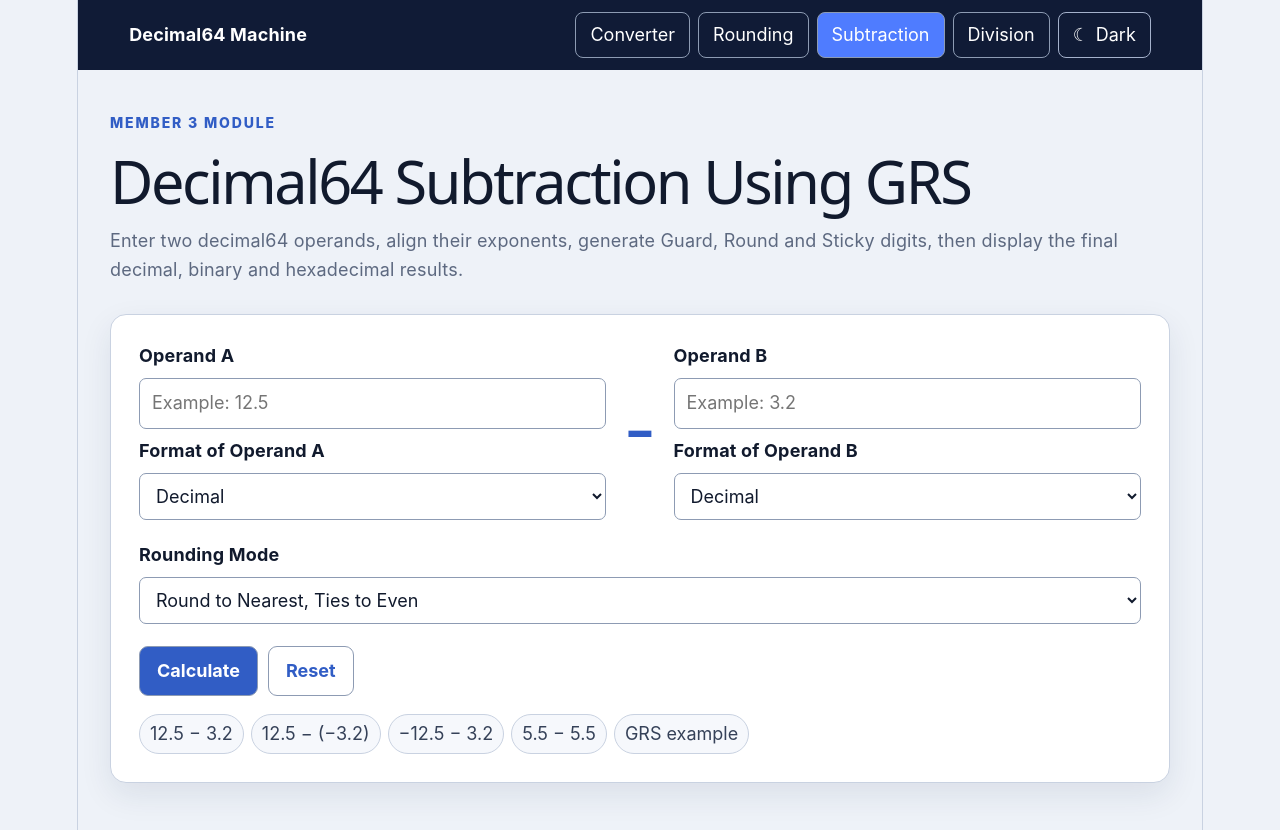
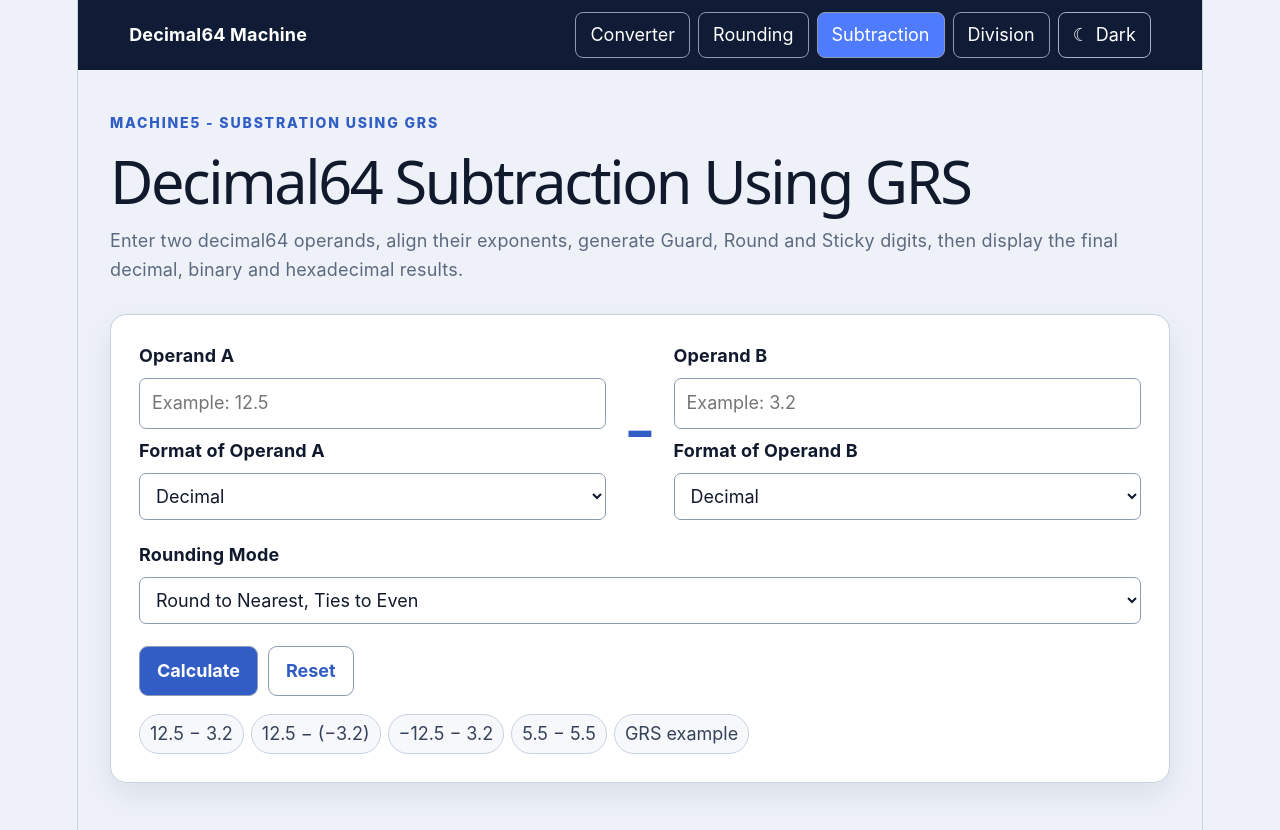
Before and after one commit to caitisaloser/CSARCH2-G5-S40-Machine5-Decimal64, a React (Vite) app: page / in a window 1280 px wide. Both pictures are taken after a click on the button "Subtraction". Shown: the top 830 px of the page. Built offline with nearby package versions, Linux system fonts and the light colour scheme.

Commit message:
Add files via upload

```diff
--- a/src/components/SubtractionSimulator.jsx
+++ b/src/components/SubtractionSimulator.jsx
@@ -49,8 +49,7 @@ function SubtractionSimulator() {
         <main className="arithmetic-shell">
             <header className="arithmetic-header">
                 <p className="eyebrow">
-                    Member 3 Module
-                </p>
+                    Machine5 - Substration using GRS                </p>
 
                 <h1>
                     Decimal64 Subtraction Using GRS
```
